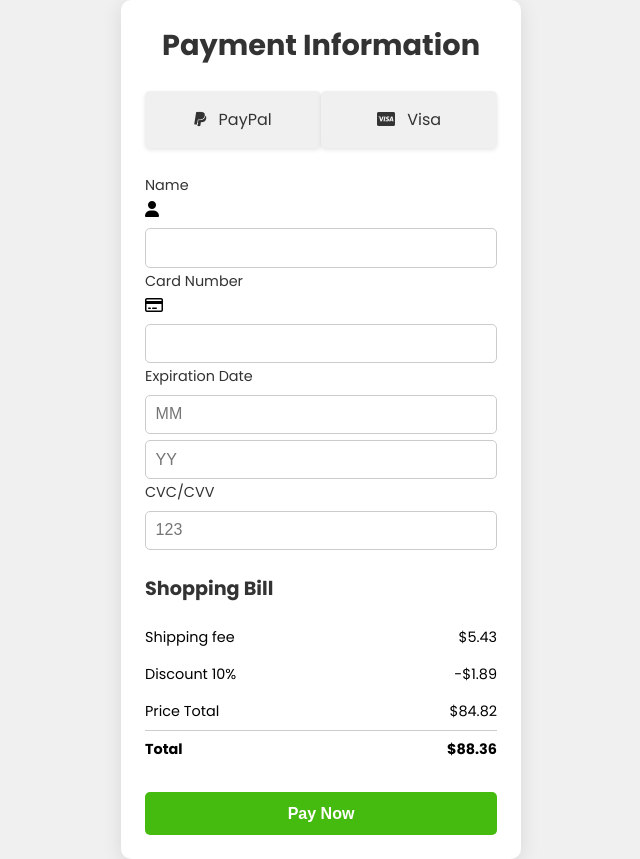
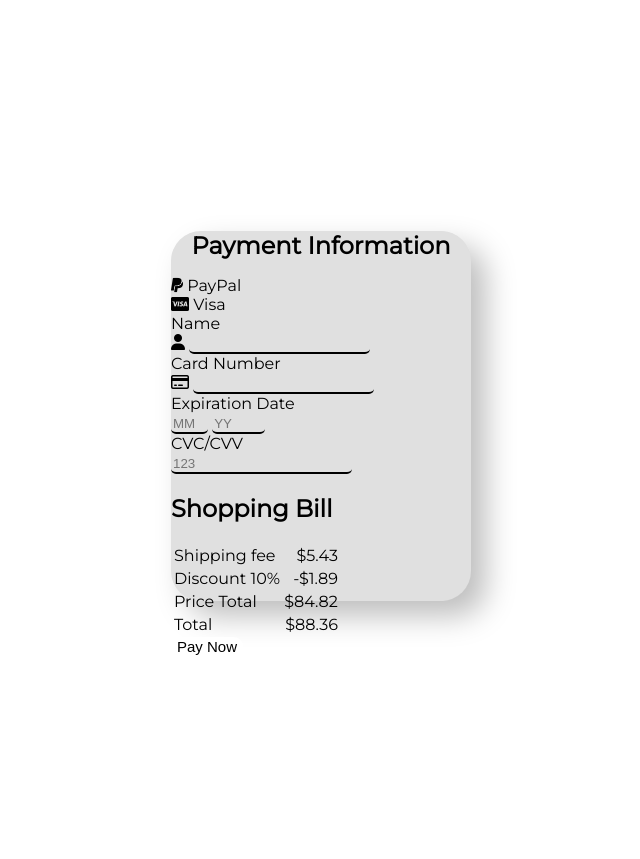
Before and after one commit to France442/Daily-Ui-002, a plain HTML site: page index.html in a window 1280 px wide. Shown: the whole page, without its empty margins (319-959 px from the left). After the commit the page ends 816 px from the top, so only its background shows below. Drawn offline with Linux system fonts and the light colour scheme.

Commit message:
Update style.css

```diff
--- a/style.css
+++ b/style.css
@@ -1,133 +1,70 @@
-@import url('https://fonts.googleapis.com/css2?family=Poppins:wght@400;700&family=Roboto&display=swap');
-
-* {
-    box-sizing: border-box;
-    text-decoration: none;
-    margin: 0;
-    padding: 0;
-}
-
-body {
-    font-family: 'Poppins', sans-serif;
+@import url('https://fonts.googleapis.com/css2?family=Montserrat&family=Poppins:wght@400;700&family=Roboto&display=swap');
+  body{
     display: flex;
     justify-content: center;
     align-items: center;
-    min-height: 100vh;
-    background-color: #f0f0f0;
+    height: 100vh;
+    font-family: 'Montserrat', sans-serif;
+  }
+  .card {
+    width: 300px;
+    height: 370px;
+    border-radius: 30px;
+    background: #e0e0e0;
+    box-shadow: 15px 15px 30px #bebebe,
+               -15px -15px 30px #ffffff;
+  }
+
+input{
+  border: none;
+  border-bottom: 2px solid black;
+  border-radius: 5px;
+  background-color: transparent;
 }
 
-.container {
-    display: flex;
-    justify-content: center;
-    align-items: center;
+input:focus{
+  outline: none;
+  border-bottom: 2px solid #773ada;
+}
+input:active{
+  border: none;
 }
 
-.card {
-    width: 25rem;
-    height: auto;
-    border-radius: 10px;
-    box-shadow: 0 4px 20px rgba(0, 0, 0, 0.1);
-    background-color: #fff;
-    padding: 1.5rem;
-}
-
-.heading {
-    text-align: center;
-    margin-bottom: 1.5rem;
-}
-
-h1 {
-    font-size: 1.8rem;
-    color: #333;
-}
-
-.options {
-    display: flex;
-    justify-content: space-between;
-    margin-bottom: 1.5rem;
-}
-
-.pay-op {
-    flex: 1;
-    text-align: center;
-    padding: 1rem 0;
-    border-radius: 5px;
-    color: #333;
-    background-color: #f0f0f0;
-    box-shadow: 0 2px 4px rgba(0, 0, 0, 0.1);
-    cursor: pointer;
-}
-
-.pay-op i {
-    margin-right: 8px;
-}
-
-.payinfo {
-    margin-bottom: 1.5rem;
-}
-
-label {
-    font-size: 0.9rem;
-    color: #333;
-}
-
-input {
-    width: 100%;
-    padding: 0.6rem;
-    margin-top: 0.4rem;
-    border: 1px solid #ccc;
-    border-radius: 5px;
-    color: #333;
-    font-size: 1rem;
-    transition: border-color 0.3s ease;
-}
-
-
-.shop {
-    margin-bottom: 1.5rem;
-}
-
-h2 {
-    font-size: 1.2rem;
-    color: #333;
-    margin-bottom: 1rem;
-}
-
-table {
-    width: 100%;
-    border-collapse: collapse;
-}
-
-td {
-    padding: 0.5rem 0;
-    font-size: 0.9rem;
-}
-
-
-tfoot td {
-    border-top: 1px solid #ccc;
-    font-weight: 600;
-}
-
-.button {
-    width: 100%;
-    padding: 0.8rem;
-    border: none;
-    border-radius: 5px;
-    background-color: #45bb0f;
-    color: #fff;
-    font-size: 1rem;
-    font-weight: 600;
-    cursor: pointer;
-    transition: background-color 0.3s ease;
-}
-
-.button:hover {
-    background-color: #3aa50a;
-}
 
 input[type="number"]::-webkit-inner-spin-button,
 input[type="number"]::-webkit-outer-spin-button {
     -webkit-appearance: none;
     margin: 0;
 }
+
+.content{
+    margin: 0 auto;
+    width: 13rem;
+    padding: 0 30px;
+}
+
+h1{
+   font-size: 1.5rem;
+    text-align: center;
+}
+
+button{
+  font-size: 15px;
+  border: none;
+  border-radius: 12px;
+  background-color: #ffff;
+}
+button:hover{
+  cursor: pointer;
+}
+#calculate{
+  padding: 5px 24px;
+}
+#reset{
+  margin-top: 10px;
+  padding: 5px 50px;
+}
+.buttons{
+  display: flex;
+  flex-direction: column;
+}
```
